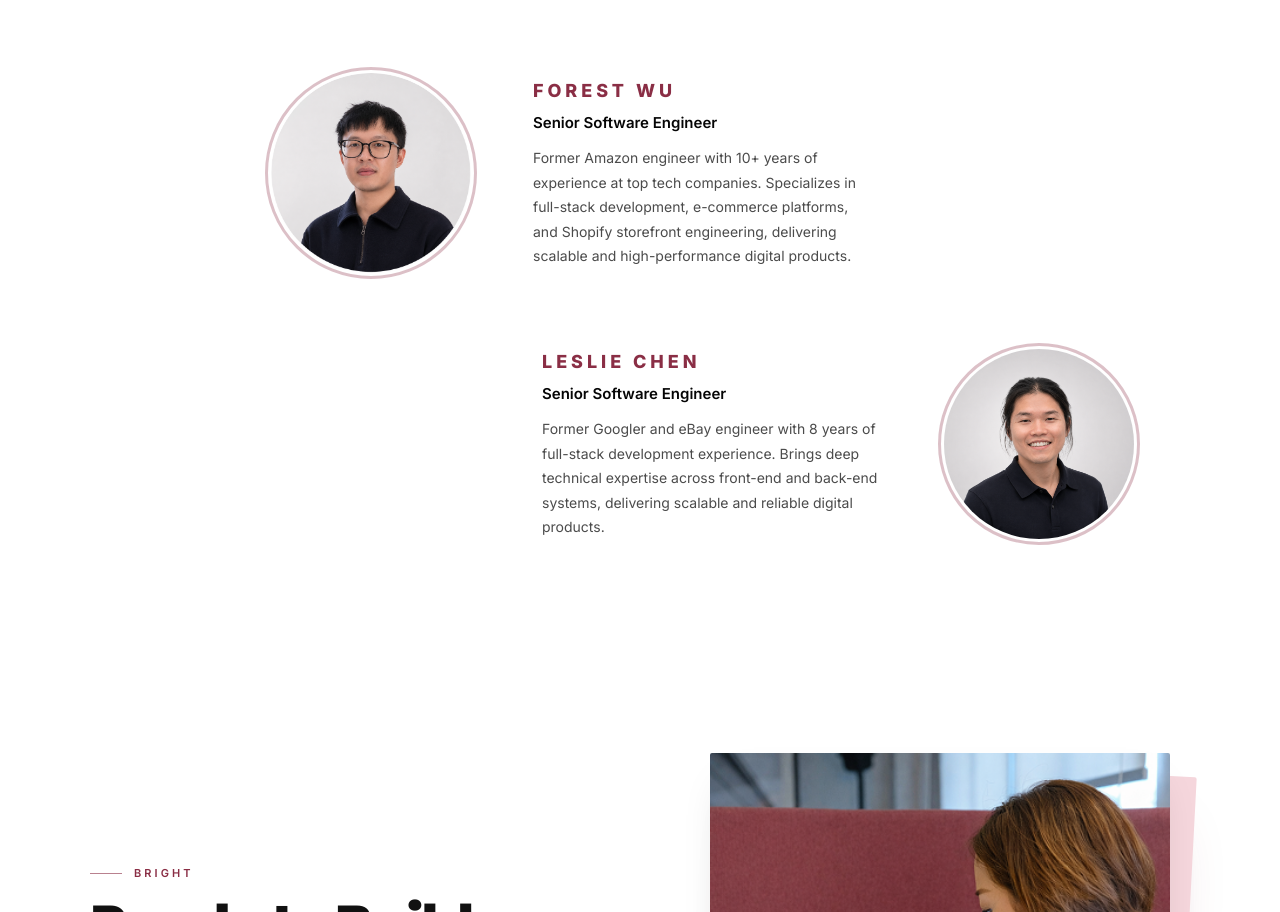
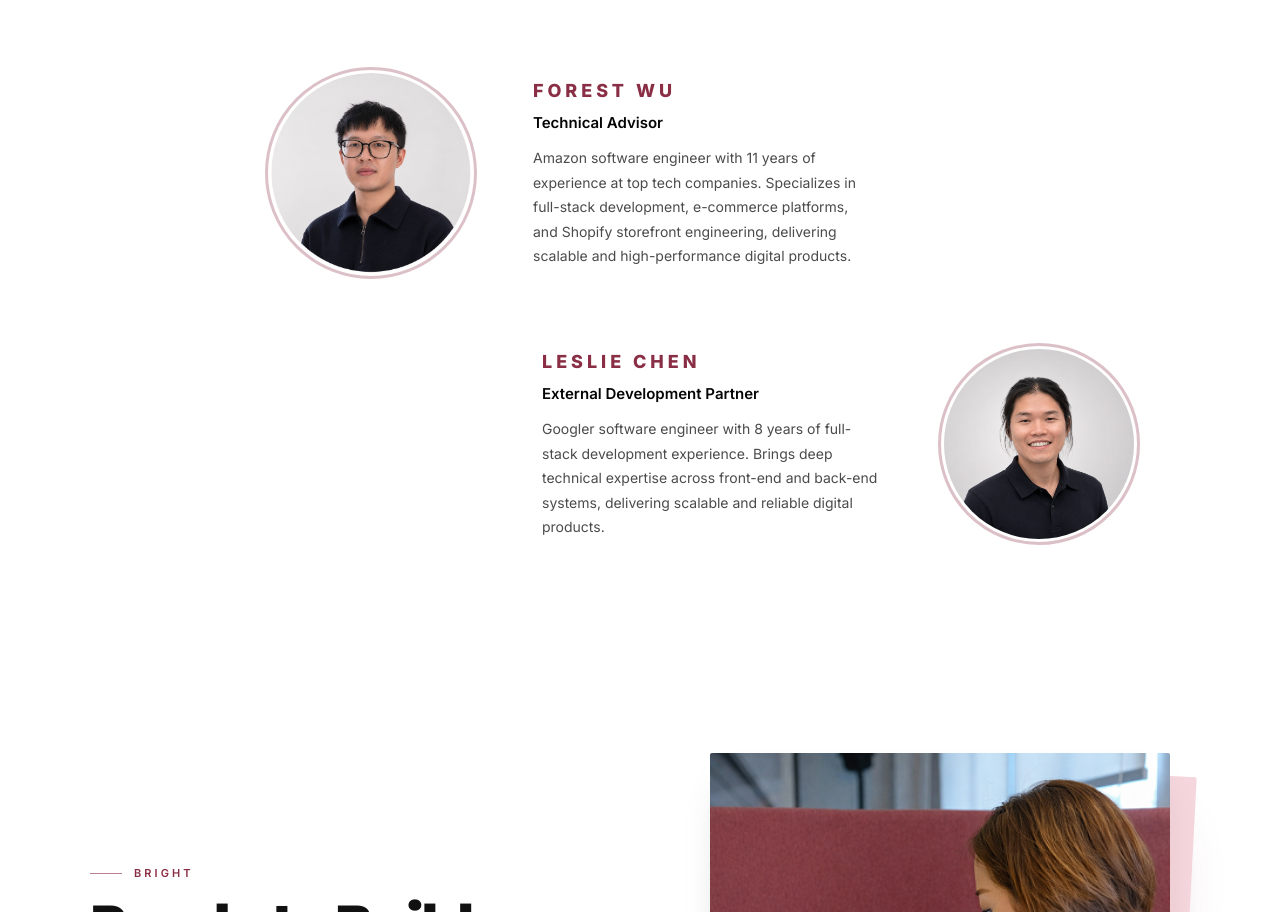
Before and after one commit to ForestWu23/velvety, a React (Vite) app: page /about in a window 1280 px wide. Shown: the part 3046-3958 px from the top of the page. Built offline with nearby package versions, Linux system fonts and the light colour scheme.

Commit message:
Update about page

```diff
--- a/src/sections/TeamStructure.tsx
+++ b/src/sections/TeamStructure.tsx
@@ -110,14 +110,14 @@ const members = [
   },
   {
     name: 'Forest Wu',
-    role: 'Senior Software Engineer',
-    bio: 'Former Amazon engineer with 10+ years of experience at top tech companies. Specializes in full-stack development, e-commerce platforms, and Shopify storefront engineering, delivering scalable and high-performance digital products.',
+    role: 'Technical Advisor',
+    bio: 'Amazon software engineer with 11 years of experience at top tech companies. Specializes in full-stack development, e-commerce platforms, and Shopify storefront engineering, delivering scalable and high-performance digital products.',
     photo: assets.forestWuPhoto,
   },
   {
     name: 'Leslie Chen',
-    role: 'Senior Software Engineer',
-    bio: 'Former Googler and eBay engineer with 8 years of full-stack development experience. Brings deep technical expertise across front-end and back-end systems, delivering scalable and reliable digital products.',
+    role: 'External Development Partner',
+    bio: 'Googler software engineer with 8 years of full-stack development experience. Brings deep technical expertise across front-end and back-end systems, delivering scalable and reliable digital products.',
     photo: assets.leslieChenPhoto,
   },
 ];
```
